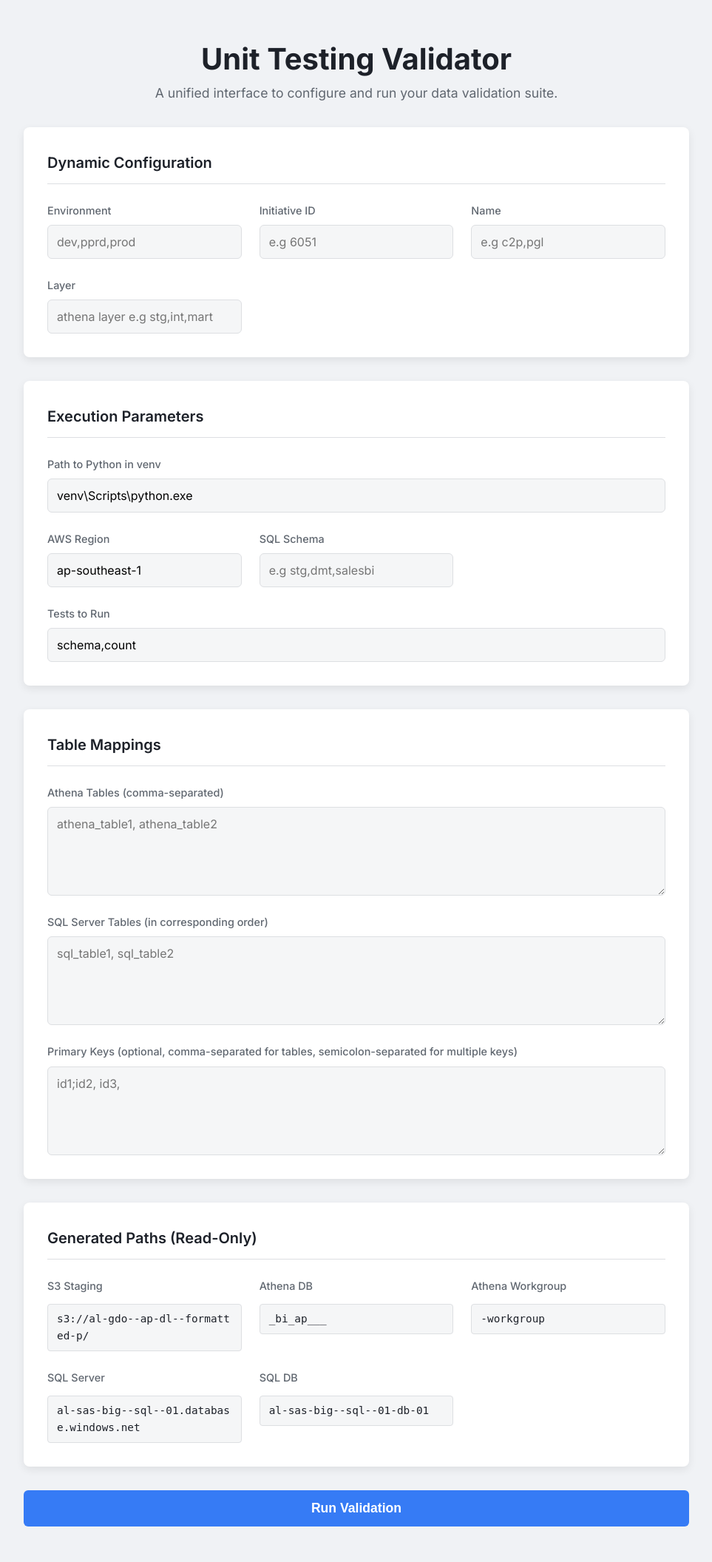
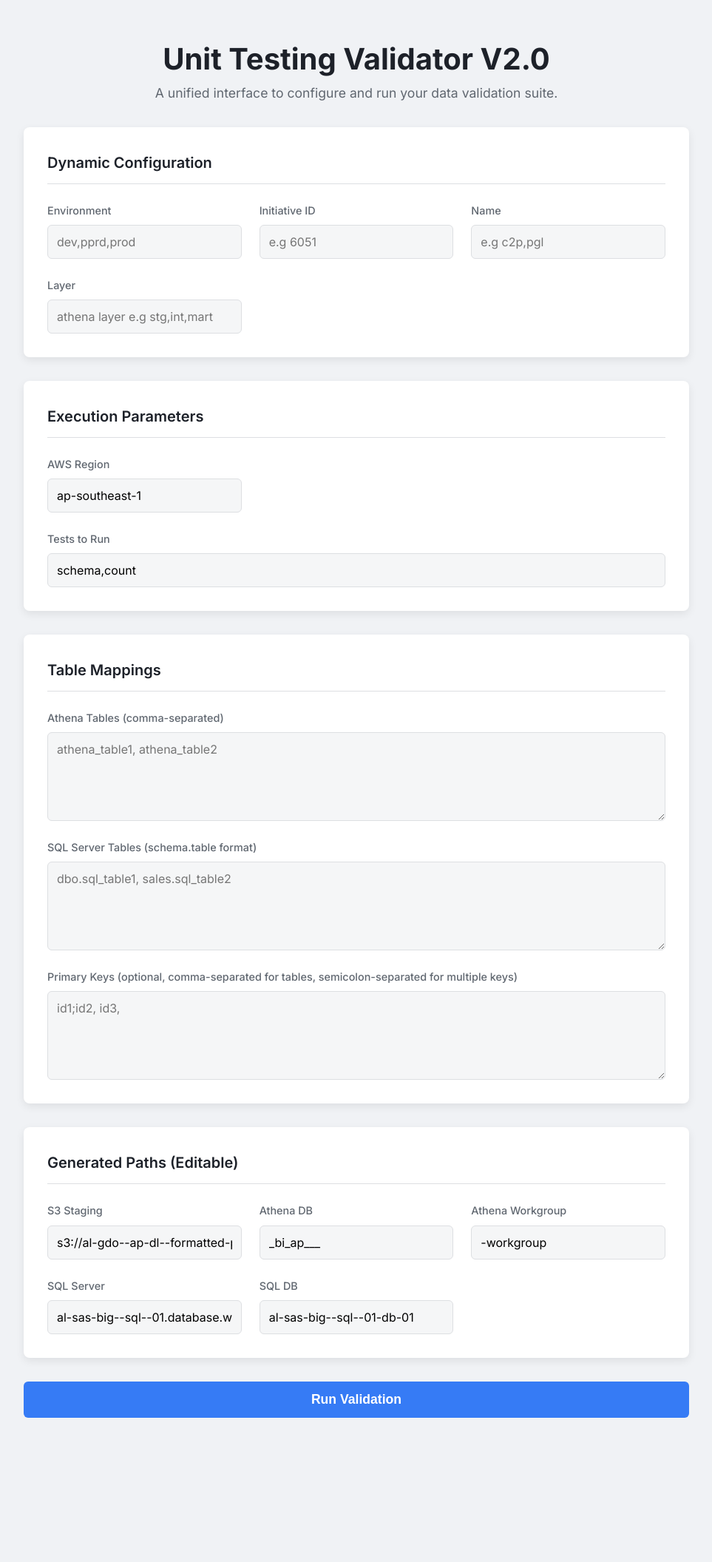
Before and after one commit to Vishal01-git/unit_testing_accelarator, a Flask app: page / in a window 1280 px wide. Shown: the whole page at 74% size, without its empty margins (158-1121 px from the left). After the commit the page ends 1917 px from the top, so only its background shows below. Run offline with Flask 3, Linux system fonts and the light colour scheme.

Commit message:
newer version index

```diff
--- a/templates/index.html
+++ b/templates/index.html
@@ -3,7 +3,7 @@
 <head>
     <meta charset="UTF-8">
     <meta name="viewport" content="width=device-width, initial-scale=1.0">
-    <title>Unit Test Validator</title>
+    <title>Unit Test Validator V2.0</title>
     <link rel="preconnect" href="https://fonts.googleapis.com">
     <link rel="preconnect" href="https://fonts.gstatic.com" crossorigin>
     <link href="https://fonts.googleapis.com/css2?family=Inter:wght@400;500;600;700&display=swap" rel="stylesheet">
@@ -200,14 +200,9 @@
         }
 
         .generated-path {
-            background-color: var(--input-background);
-            padding: 8px 12px;
-            border-radius: 4px;
+            /* Kept the styling similar but it's now an input */
             font-family: 'SF Mono', 'Fira Code', 'Fira Mono', 'Roboto Mono', monospace;
             font-size: 0.9em;
-            word-break: break-all;
-            margin-top: 5px;
-            border: 1px solid var(--border-color);
         }
 
         .error-message {
@@ -224,7 +219,7 @@
 <body>
     <div class="container">
         <div class="header">
-            <h1>Unit Testing Validator</h1>
+            <h1>Unit Testing Validator V2.0</h1>
             <p>A unified interface to configure and run your data validation suite.</p>
         </div>
 
@@ -241,9 +236,7 @@
         <div class="card">
             <h2 class="section-title">Execution Parameters</h2>
             <div class="form-grid">
-                <div class="form-group" style="grid-column: 1 / -1;"><label for="pythonPath">Path to Python in venv</label><input type="text" id="pythonPath" value="venv\Scripts\python.exe"></div>
                 <div class="form-group"><label for="aws-region">AWS Region</label><input type="text" id="aws-region" value="ap-southeast-1"></div>
-                <div class="form-group"><label for="mssql-schema">SQL Schema</label><input type="text" id="mssql-schema" placeholder="e.g stg,dmt,salesbi"></div>
                 <div class="form-group" style="grid-column: 1 / -1;"><label for="tests">Tests to Run</label><input type="text" id="tests" value="schema,count"></div>
             </div>
         </div>
@@ -256,8 +249,8 @@
                     <textarea id="athena-tables" placeholder="athena_table1, athena_table2"></textarea>
                 </div>
                 <div class="form-group" style="grid-column: 1 / -1;">
-                    <label for="sql-tables">SQL Server Tables (in corresponding order)</label>
-                    <textarea id="sql-tables" placeholder="sql_table1, sql_table2"></textarea>
+                    <label for="sql-tables">SQL Server Tables (schema.table format)</label>
+                    <textarea id="sql-tables" placeholder="dbo.sql_table1, sales.sql_table2"></textarea>
                 </div>
                  <div class="form-group" style="grid-column: 1 / -1;">
                     <label for="primary-keys">Primary Keys (optional, comma-separated for tables, semicolon-separated for multiple keys)</label>
@@ -267,13 +260,13 @@
         </div>
 
         <div class="card">
-            <h2 class="section-title">Generated Paths (Read-Only)</h2>
+            <h2 class="section-title">Generated Paths (Editable)</h2>
             <div class="form-grid">
-                <div class="form-group"><label>S3 Staging</label><div id="s3-staging-path" class="generated-path"></div></div>
-                <div class="form-group"><label>Athena DB</label><div id="athena-db-path" class="generated-path"></div></div>
-                <div class="form-group"><label>Athena Workgroup</label><div id="athena-workgroup-path" class="generated-path"></div></div>
-                <div class="form-group"><label>SQL Server</label><div id="mssql-server-path" class="generated-path"></div></div>
-                <div class="form-group"><label>SQL DB</label><div id="mssql-db-path" class="generated-path"></div></div>
+                <div class="form-group"><label>S3 Staging</label><input type="text" id="s3-staging-path" class="generated-path"></div>
+                <div class="form-group"><label>Athena DB</label><input type="text" id="athena-db-path" class="generated-path"></div>
+                <div class="form-group"><label>Athena Workgroup</label><input type="text" id="athena-workgroup-path" class="generated-path"></div>
+                <div class="form-group"><label>SQL Server</label><input type="text" id="mssql-server-path" class="generated-path"></div>
+                <div class="form-group"><label>SQL DB</label><input type="text" id="mssql-db-path" class="generated-path"></div>
             </div>
         </div>
 
@@ -296,12 +289,15 @@
             const initiative = document.getElementById('initiative').value;
             const name = document.getElementById('name').value;
             const layer = document.getElementById('layer').value;
-            document.getElementById('s3-staging-path').textContent = `s3://al-gdo-${env}-ap-dl-${initiative}-formatted-p/`;
-            document.getElementById('athena-db-path').textContent = `${env}_bi_ap_${initiative}_${layer}_${name}`;
-            document.getElementById('athena-workgroup-path').textContent = `${initiative}-workgroup`;
-            document.getElementById('mssql-server-path').textContent = `al-sas-big-${sqlEnv}-sql-${name}-01.database.windows.net`;
-            document.getElementById('mssql-db-path').textContent = `al-sas-big-${sqlEnv}-sql-${name}-01-db-01`;
+
+            // Using .value now to support input fields
+            document.getElementById('s3-staging-path').value = `s3://al-gdo-${env}-ap-dl-${initiative}-formatted-p/`;
+            document.getElementById('athena-db-path').value = `${env}_bi_ap_${initiative}_${layer}_${name}`;
+            document.getElementById('athena-workgroup-path').value = `${initiative}-workgroup`;
+            document.getElementById('mssql-server-path').value = `al-sas-big-${sqlEnv}-sql-${name}-01.database.windows.net`;
+            document.getElementById('mssql-db-path').value = `al-sas-big-${sqlEnv}-sql-${name}-01-db-01`;
         }
+
         document.addEventListener('DOMContentLoaded', updatePaths);
 
         document.getElementById('run-btn').addEventListener('click', async () => {
@@ -333,24 +329,17 @@
                 mappings[athenaTable] = { "sql_table": sqlTable, "primary_keys": primaryKeys };
             }
 
+            // Updated to read from .value instead of .textContent
             const payload = {
-                "pythonPath": document.getElementById('pythonPath').value,
                 "aws-region": document.getElementById('aws-region').value,
-                "s3-staging": document.getElementById('s3-staging-path').textContent,
-                "athena-db": document.getElementById('athena-db-path').textContent,
-                "athena-workgroup": document.getElementById('athena-workgroup-path').textContent,
-                "mssql-server": document.getElementById('mssql-server-path').textContent,
-                "mssql-db": document.getElementById('mssql-db-path').textContent,
-                "mssql-schema": document.getElementById('mssql-schema').value,
+                "s3-staging": document.getElementById('s3-staging-path').value,
+                "athena-db": document.getElementById('athena-db-path').value,
+                "athena-workgroup": document.getElementById('athena-workgroup-path').value,
+                "mssql-server": document.getElementById('mssql-server-path').value,
+                "mssql-db": document.getElementById('mssql-db-path').value,
                 "tests": document.getElementById('tests').value,
                 "mappings": mappings
             };
-
-            if (!payload.pythonPath) {
-                outputDiv.innerHTML = `<span class="error-message">Error: Please provide the path to the Python executable in your virtual environment.</span>`;
-                spinner.style.display = 'none';
-                return;
-            }
 
             try {
                 const response = await fetch('/run_script', {
@@ -363,7 +352,6 @@
                 if (result.status === 'success') {
                     outputDiv.innerHTML = result.output;
                     if(result.report_url) {
-                        // Create the View and Download links
                         const viewLink = `<a href="${result.report_url}" target="_blank" class="report-btn view">View Report</a>`;
                         const downloadLink = `
                             <a href="${result.report_url}" class="report-btn download" download="validation_report.html" title="Download Report">
--- a/templates/report.js
+++ b/templates/report.js
@@ -1,5 +1,4 @@
 document.addEventListener('DOMContentLoaded', function() {
-    // Auto-expand tables with errors
     document.querySelectorAll('.table-card.error details').forEach(details => {
         details.setAttribute('open', '');
     });
```
